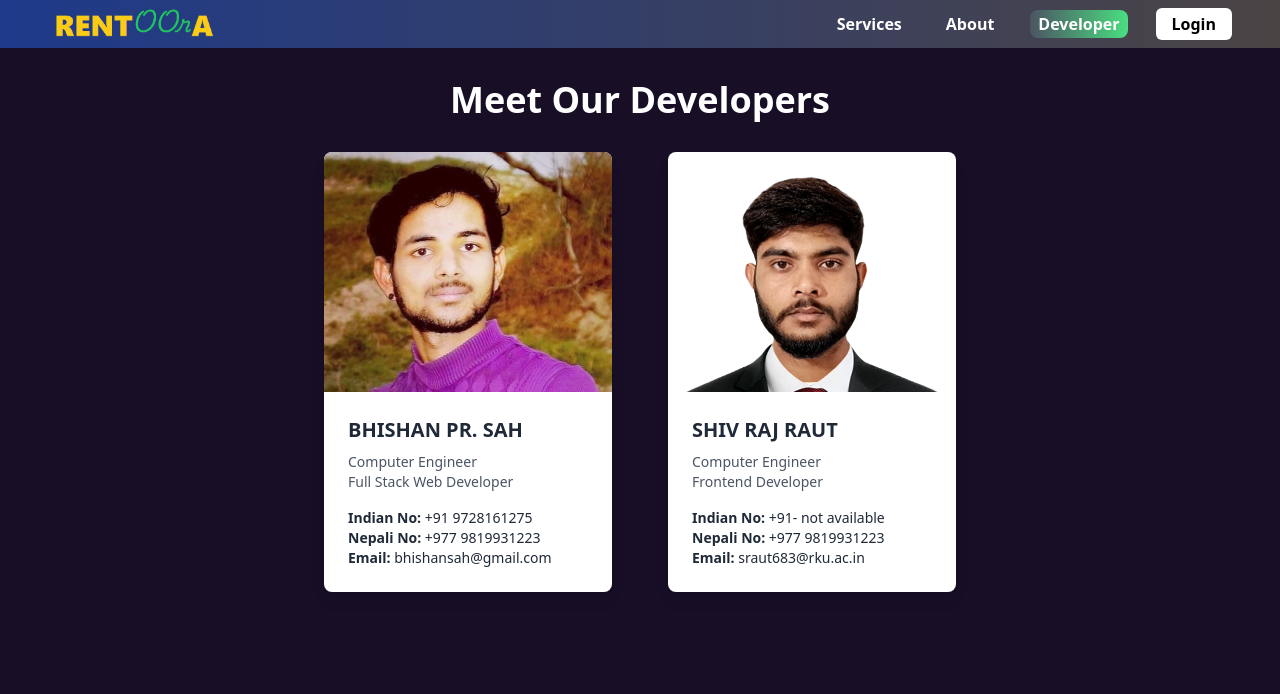
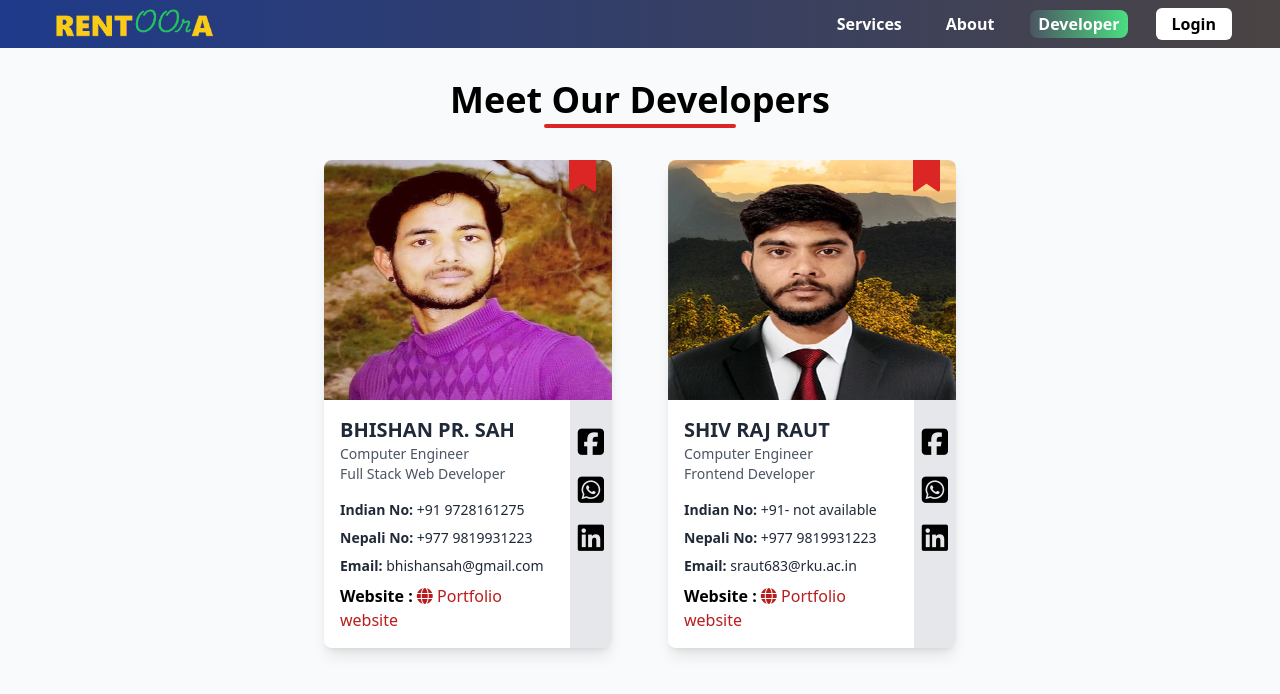
Before and after one commit to visionmax01/rentoora_rental-services, a React (Vite) app: page /developer in a window 1280 px wide. Shown: the top 694 px of the page. Built offline with nearby package versions, Linux system fonts and the light colour scheme; a web font is replaced by a local one.

Commit message:
servies developer and about page added

```diff
--- a/src/Components/homePage/develober.jsx
+++ b/src/Components/homePage/develober.jsx
@@ -1,6 +1,6 @@
 import React from "react";
 import BhishanImage from "../../assets/img/my_profile_pic.jpg";
-import SecondDevImage from "../../assets/img/shiv.png";
+import SecondDevImage from "../../assets/img/shiv.jpg";
 import NavBar from "../NavBar";
 
 const Developer = () => {
@@ -12,7 +12,13 @@ const Developer = () => {
       mobile: "+91 9728161275",
       nepalino: "+977 9819931223",
       email: "bhishansah@gmail.com",
+      website: "https://www.bhishansah.com.np",
       image: BhishanImage,
+      socialLinks: {
+        facebook: "https://www.facebook.com/share/qJntLSmzjo3uB8HV/?mibextid=qi2Omg",
+        whatsapp: "https://wa.me/919728161275?text=Hello!%20How%20are%20you.",
+        linkedin: "https://www.linkedin.com/in/bhishansah/",
+      },
     },
     {
       name: "SHIV RAJ RAUT",
@@ -21,49 +27,96 @@ const Developer = () => {
       mobile: "+91- not available",
       nepalino: "+977 9819931223",
       email: "sraut683@rku.ac.in",
+      website: "https://www.shivrajraut.com.np",
       image: SecondDevImage,
+      socialLinks: {
+        facebook: "https://www.facebook.com/shiv.raja.9404",
+        whatsapp: "https://wa.me/9779825823297?text=Welcome%20to%20Shiv%20Raj%20account",
+        linkedin: "https://www.linkedin.com/in/shiv-raut-73aa11254/",
+      },
     },
   ];
 
   return (
-   <>
-   <NavBar/>
-   <div className="flex flex-col items-center  p-8">
-      <h1 className="md:text-4xl text-2xl text-white font-bold mb-8">
+    <div className="md:h-screen bg-gray-50">
+      <NavBar />
+      <div className="flex flex-col items-center p-8">
+        <h1 className="md:text-4xl text-2xl text-black font-bold mb-8">
           Meet Our Developers
+          <p className="md:w-48 w-32 h-1 mt-1 rounded-full bg-red-600 mx-auto"></p>
         </h1>
-      <div className="w-full  flex justify-center flex-wrap gap-14 ">
+        <div className="w-full relative flex justify-center flex-wrap gap-14">
           {developers.map((dev, index) => (
             <div
               key={index}
-            className="w-[95%] md:w-72   bg-white shadow-lg rounded-lg overflow-hidden transform transition-transform duration-300 hover:scale-105"
+              className="w-[95%] md:w-72 bg-white shadow-lg rounded-lg overflow-hidden transform transition-transform duration-300 hover:scale-105"
             >
+              <i className="fa-sharp-duotone fa-solid fa-bookmark absolute right-4 -top-1.5 text-4xl text-red-600"></i>
               <img
                 src={dev.image}
                 alt={`${dev.name}`}
-              className="w-full h-60 md:object-cover md:object-top  "
+                className="w-full h-60 md:object-fit md:object-top object-fill"
               />
-            <div className="p-6">
-              <h2 className="text-xl font-bold text-gray-800 mb-2">
+              <div className=" w-full flex justify-between ">
+                <div className="p-4">
+                  <h2 className="text-xl font-bold text-gray-800">
                     {dev.name}
                   </h2>
                   <p className="text-sm text-gray-600">{dev.title}</p>
                   <p className="text-sm text-gray-600 mb-4">{dev.role}</p>
-              <p className="text-sm text-gray-800">
+                  <p className="text-sm text-gray-800 mb-2">
                     <strong>Indian No:</strong> {dev.mobile}
                   </p>
-              <p className="text-sm text-gray-800">
+                  <p className="text-sm text-gray-800 mb-2">
                     <strong>Nepali No:</strong> {dev.nepalino}
                   </p>
                   <p className="text-sm text-gray-800">
                     <strong>Email:</strong> {dev.email}
                   </p>
+                  <div className="mt-2">
+                    <strong>Website : </strong>
+                  <a
+                    href={dev.website}
+                    target="_blank"
+                    rel="noopener noreferrer"
+                    className=" text-red-700 hover:text-brand-dark rounded"
+                  >
+                   <i class="fa-solid fa-globe"></i>&nbsp;Portfolio website
+                  </a>
+                  </div>
+                </div>
+                <div className="p-2 bg-gray-200 py-6 flex flex-col space-y-3">
+                  <a
+                    href={dev.socialLinks.facebook}
+                    target="_blank"
+                    rel="noopener noreferrer"
+                    className="hover:text-blue-700"
+                  >
+                    <i className="fa-brands fa-square-facebook text-3xl hover:text-blue-700"></i>
+                  </a>
+                  <a
+                    href={dev.socialLinks.whatsapp}
+                    target="_blank"
+                    rel="noopener noreferrer"
+                    className="hover:text-green-500"
+                  >
+                    <i className="fa-brands fa-square-whatsapp text-3xl hover:text-green-700"></i>
+                  </a>
+                  <a
+                    href={dev.socialLinks.linkedin}
+                    target="_blank"
+                    rel="noopener noreferrer"
+                    className="hover:text-blue-500"
+                  >
+                    <i className="fa-brands fa-linkedin text-3xl hover:text-blue-700"></i>
+                  </a>
+                </div>
               </div>
             </div>
           ))}
         </div>
       </div>
-   </>
+    </div>
   );
 };
 
--- a/src/Components/homePage/services.jsx
+++ b/src/Components/homePage/services.jsx
@@ -13,11 +13,11 @@ const Services = () => {
 
 
     return (
-        <div className="text-black   uppercase rounded-t-3xl md:rounded-none  md:text-lg font-bold  text-[12px] absolute z-10 p-4 top-28 h-auto md:min-h-80 min-h-96  w-full   flex gap-2 justify-around   items-center flex-wrap md:justify-center md:gap-16 bg-gradient-to-r from-gray-700 to-blue-950 bluer-500 ">
-        <h1 className="text-center absolute top-2  md:top-4  text-white text-xl md:text-4xl opacity-70">
-          Services We Provide
-        </h1>
-
+      <div className="text-black flex flex-col items-center  uppercase rounded-t-3xl md:rounded-none  md:text-lg font-bold  text-[12px] absolute z-10 p-4 top-28 h-auto md:min-h-80 min-h-96  w-full      bg-gradient-to-r from-gray-700 to-blue-950 bluer-500">
+        <div>
+          <h1 className='md:text-3xl text-xl  text-white opacity-75 mb-4 uppercase font-extrabold'>Services We Provide</h1>
+        </div>
+       <div className="flex gap-4 justify-around items-center flex-wrap md:justify-center md:gap-16">
        <div
          onClick={HandleRoomRent}
          className="relative  hover:-translate-y-2 duration-300 ease-in-out  flex flex-col justify-center items-center w-28 h-28 md:w-32 md:h-32 bg-gray-100 bg-opacity-75 cursor-pointer rounded-lg shadow-gray-300 shadow-md overflow-hidden group"
@@ -112,6 +112,8 @@ const Services = () => {
          </span>
        </div>
      </div>
+      </div>
+
     );
 };
 
```
Also changed, not shown: src/assets/img/shiv.jpg (added). Lines whose indentation alone changed are shown as unchanged.
